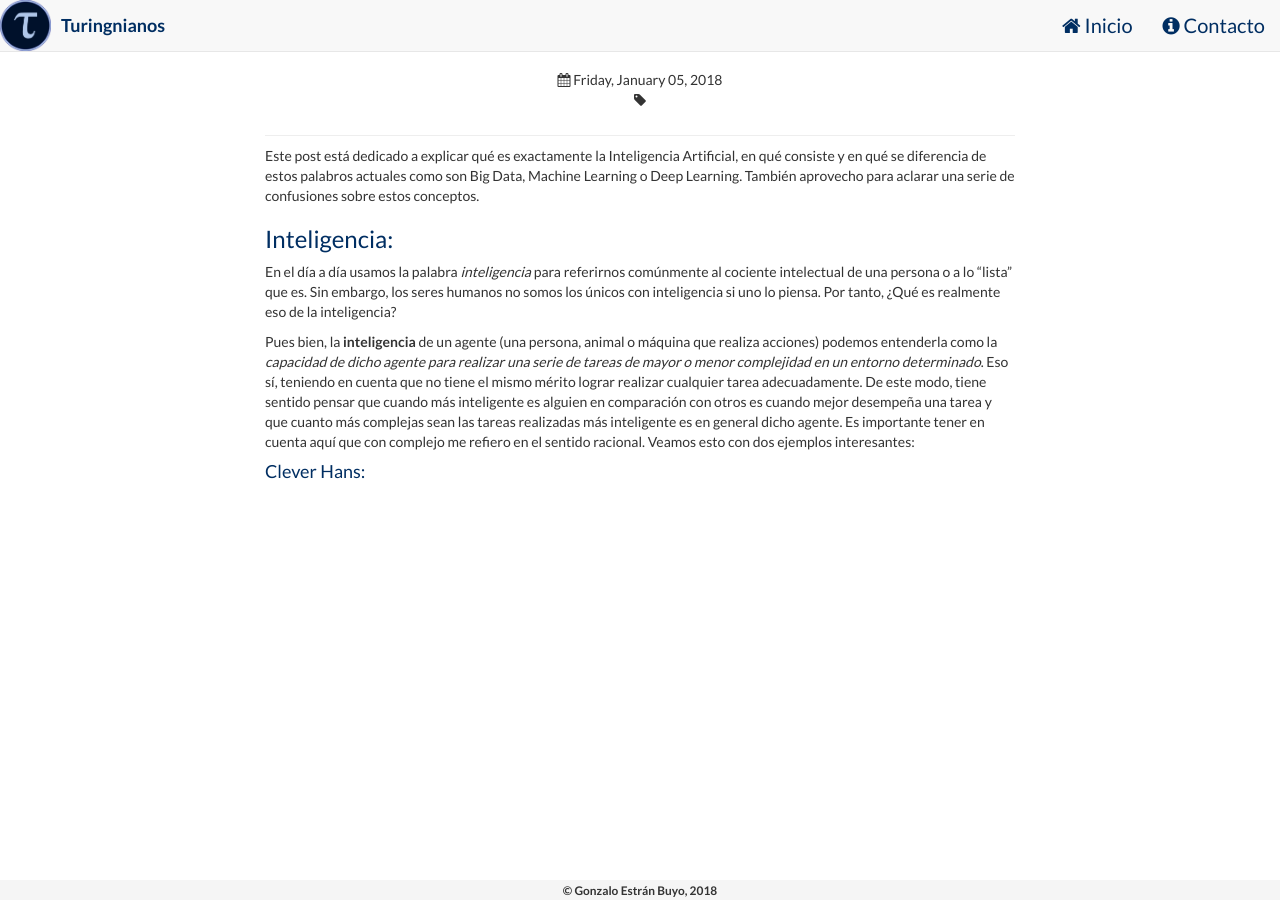
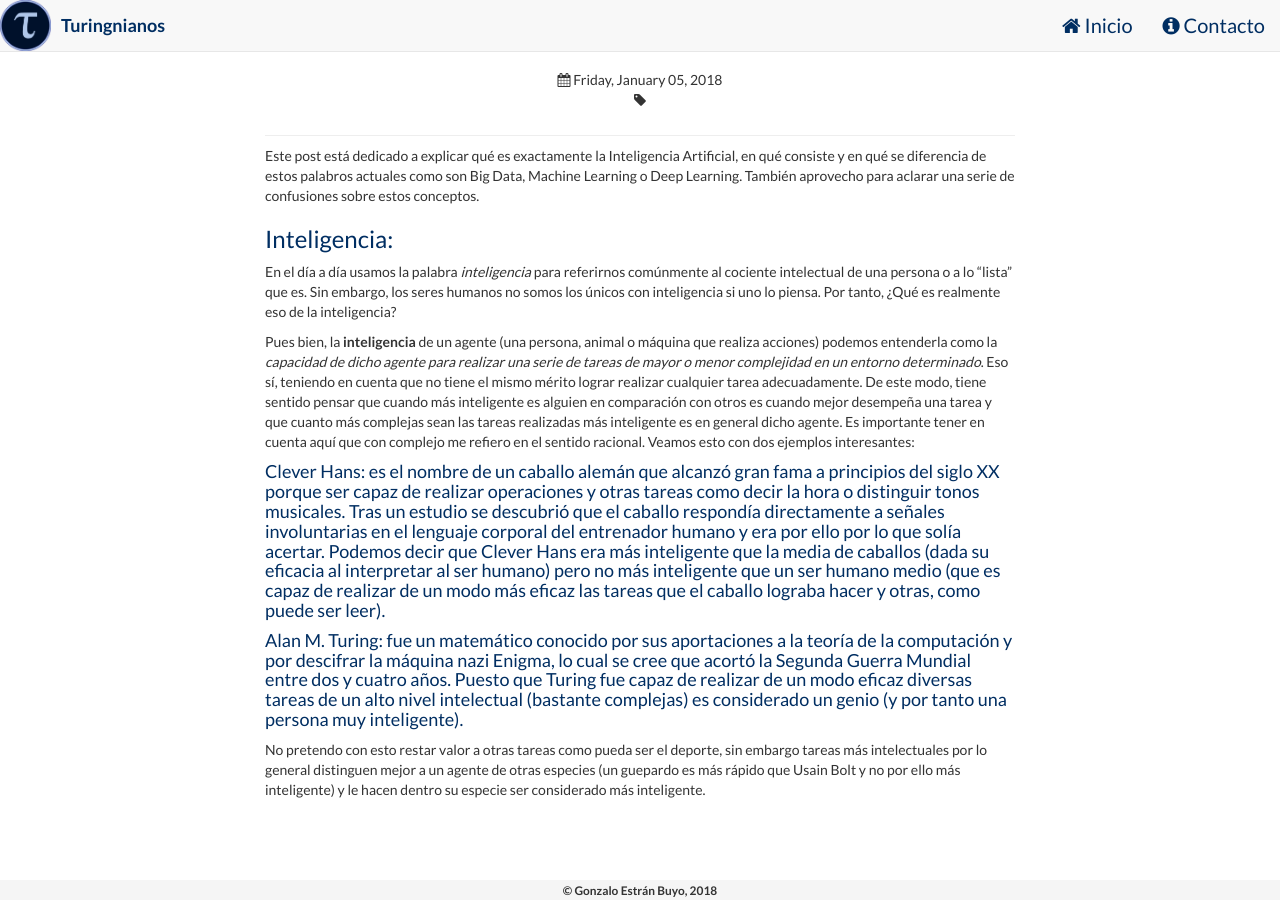
Before and after one commit to turingnianos/turingnianos.github.io, a Jekyll site: the page built from _posts/2018-01-04-ia-que-es.md, in a window 1280 px wide. Built offline with Jekyll 4.4.1, drawn with Linux system fonts in a browser that asks for light colours; nearby versions of some CDN libraries; our own code applies the rules of GitHub Pages for plain Markdown files; comment, search, counter and statistics services are not loaded.

Commit message:
Mr Hyde was here …

```diff
--- a/_posts/2018-01-04-ia-que-es.md
+++ b/_posts/2018-01-04-ia-que-es.md
@@ -17,4 +17,8 @@ En el día a día usamos la palabra *inteligencia* para referirnos comúnmente a
 
 Pues bien, la **inteligencia** de un agente (una persona, animal o máquina que realiza  acciones) podemos entenderla como la *capacidad de dicho agente para realizar una serie de tareas de mayor o menor complejidad en un entorno determinado*. Eso sí, teniendo en cuenta que no tiene el mismo mérito lograr realizar cualquier tarea adecuadamente. De este modo, tiene sentido pensar que cuando más inteligente es alguien en comparación con otros es cuando mejor desempeña una tarea y que cuanto más complejas sean las tareas realizadas más inteligente es en general dicho agente. Es importante tener en cuenta aquí que con complejo me refiero en el sentido racional. Veamos esto con dos ejemplos interesantes:
 
-#### Clever Hans:
+#### Clever Hans: es el nombre de un caballo alemán que alcanzó gran fama a principios del siglo XX porque ser capaz de realizar operaciones y otras tareas como decir la hora o distinguir tonos musicales. Tras un estudio se descubrió que el caballo respondía directamente a señales involuntarias en el lenguaje corporal del entrenador humano y era por ello por lo que solía acertar. Podemos decir que Clever Hans era más inteligente que la media de caballos (dada su eficacia al interpretar al ser humano) pero no más inteligente que un ser humano medio (que es capaz de realizar de un modo más eficaz las tareas que el caballo lograba hacer y otras, como puede ser leer).
+
+#### Alan M. Turing: fue un matemático conocido por sus aportaciones a la teoría de la computación y por descifrar la máquina nazi Enigma, lo cual se cree que acortó la Segunda Guerra Mundial entre dos y cuatro años. Puesto que Turing fue capaz de realizar de un modo eficaz diversas tareas de un alto nivel intelectual (bastante complejas) es considerado un genio (y por tanto una persona muy inteligente).
+
+No pretendo con esto restar valor a otras tareas como pueda ser el deporte, sin embargo tareas más intelectuales por lo general distinguen mejor a un agente de otras especies (un guepardo  es más rápido  que Usain Bolt y no por ello más inteligente) y le hacen dentro su especie ser considerado más inteligente.
```
Also changed, not shown: other parts of _posts/2018-01-04-ia-que-es.md (+1 -1 lines).
